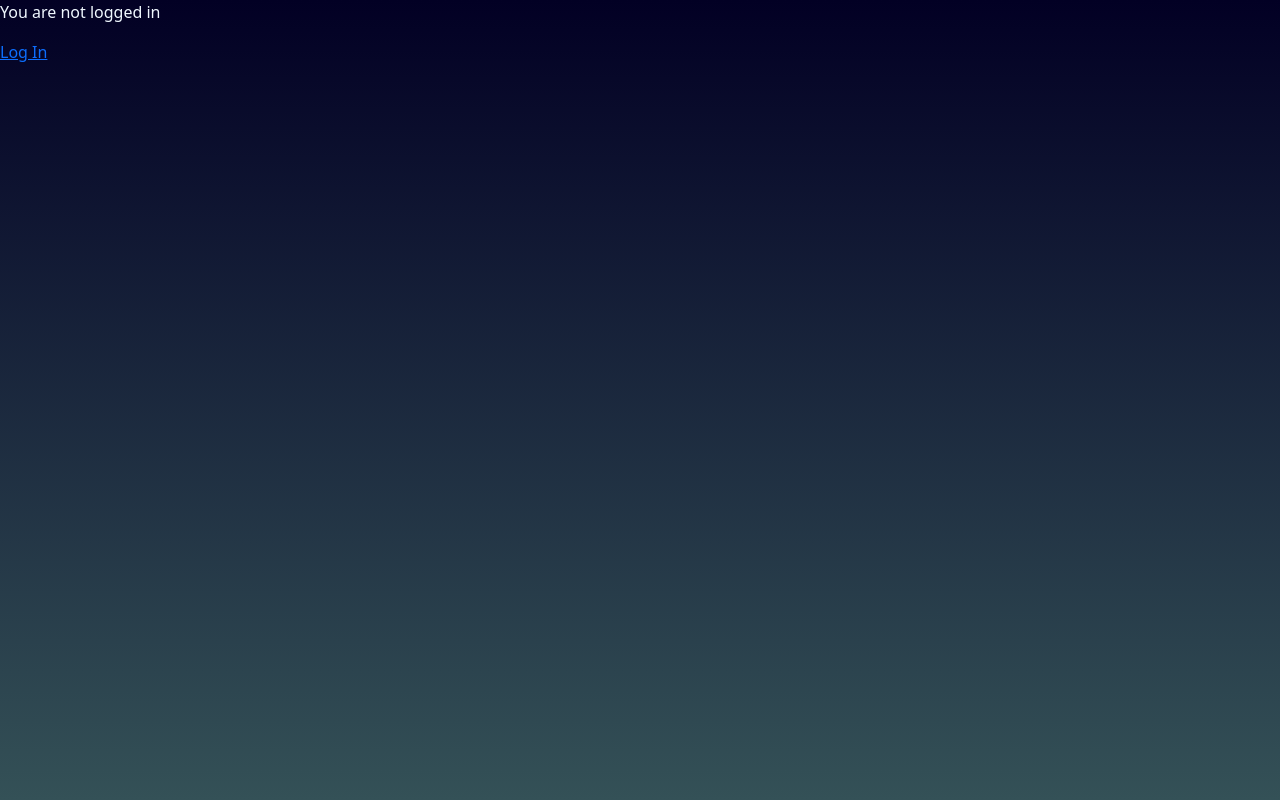
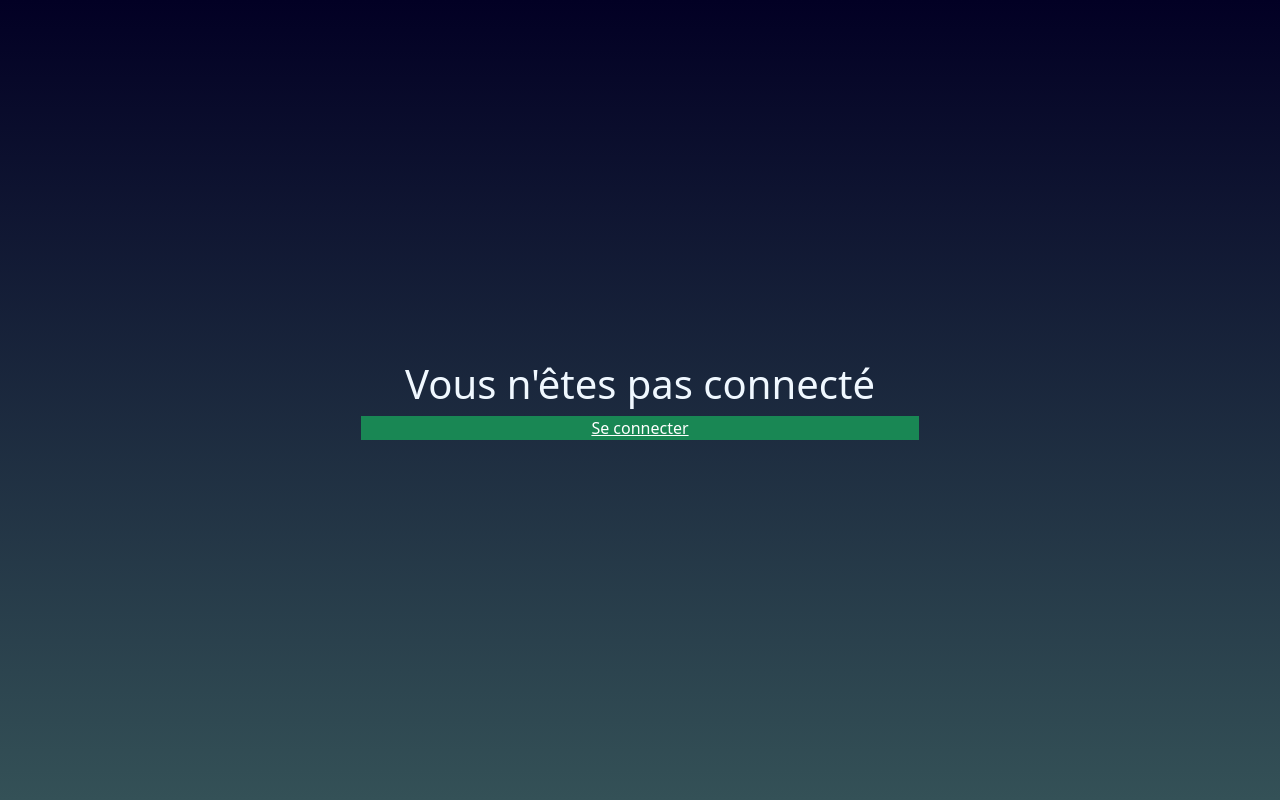
Before and after one commit to Remi-hub/LITReview, a Django app: page / in a window 1280 px wide. Run offline with Django 3.2, Linux system fonts and the light colour scheme; some libraries are stand-ins or nearby versions.

Commit message:
Added some bootstrap element to home.html

```diff
--- a/templates/home.html
+++ b/templates/home.html
@@ -8,7 +8,9 @@
   <p><a href="{% url 'logout' %}">Log Out</a></p>
   <p><a href="{% url 'password_reset' %}">Reset Password</a></p>
 {% else %}
-  <p>You are not logged in</p>
-  <a href="{% url 'login' %}">Log In</a>
+    <div class="container d-flex min-vh-100 justify-content-center flex-column">
+            <h1 class="text-center">Vous n'êtes pas connecté</h1>
+            <a  class="text-center btn-success col-6 align-self-center" href="{% url 'login' %}">Se connecter</a>
+    </div>
 {% endif %}
 {% endblock %}
```
